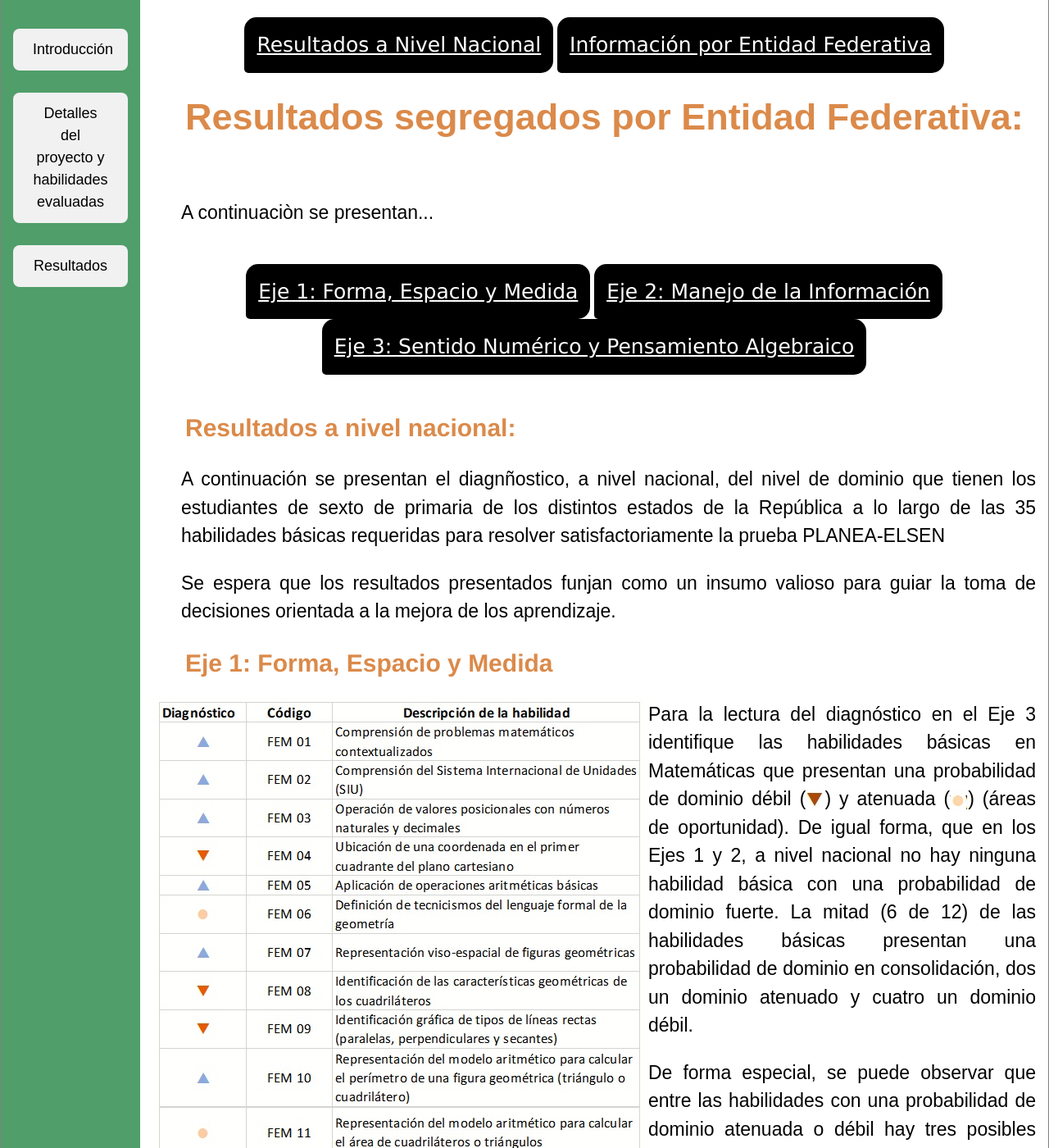
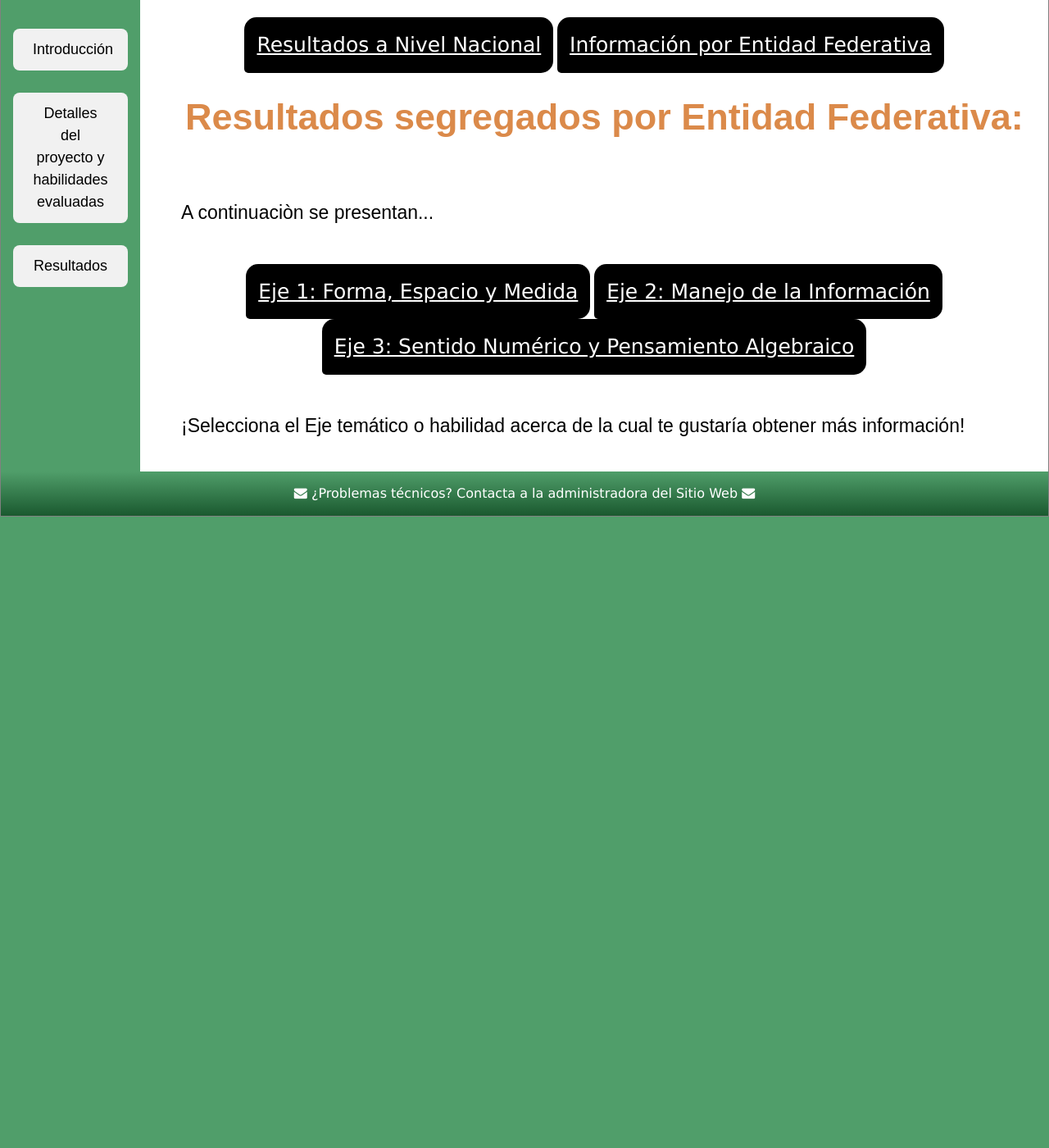
Before and after one commit to rimedie/rimedie.github.io, a Jekyll site: the page built from PLANEA-ELSEN_2015/Heatmaps.html, in a window 1280 px wide and 1400 px high, scrolled down 620 px. Shown: the whole window at 82% size. Built offline with Jekyll 4.4.1, drawn with Linux system fonts in a browser that asks for light colours; after the commit the page ends 1250 px from its top, so only the background shows below that; some of the changed text lies outside the part shown.

Commit message:
Update Heatmaps.html

```diff
--- a/PLANEA-ELSEN_2015/Heatmaps.html
+++ b/PLANEA-ELSEN_2015/Heatmaps.html
@@ -4,47 +4,7 @@ title: Detalles sobre Diagnóstico Nacional Feb,2019
 ---
 <div class="blurb">
 
-    <h2 class="interact">Resultados a nivel nacional:</h2>
-
-<p>A continuación se presentan el diagnñostico, a nivel nacional, del nivel de dominio que tienen los estudiantes de sexto de primaria de los distintos estados de la República a lo largo de las 35 habilidades básicas requeridas para resolver satisfactoriamente la prueba PLANEA-ELSEN</p>
-
-<p>Se espera que los resultados presentados funjan como un insumo valioso para guiar la toma de decisiones orientada a la mejora de los aprendizaje. </p>
-		<a id="FEM"></a>
-    <h2 class="interact">Eje 1: Forma, Espacio y Medida</h2>
-    <img class="displayed" style="float:left;" src="/images_gral/Nac_FEM.jpg" />
-	<p>Para la lectura del diagnóstico en el Eje 3 identifique las habilidades básicas en Matemáticas que presentan una probabilidad de dominio débil (<img class="displayed" src="/images_gral/Debil.jpg" />) y atenuada (<img class="displayed" src="/images_gral/Atenuado.jpg" />) (áreas de oportunidad). De igual forma, que en los Ejes 1 y 2, a nivel nacional no hay ninguna habilidad básica con una probabilidad de dominio fuerte. La mitad (6 de 12) de las habilidades básicas presentan una probabilidad de dominio en consolidación, dos un dominio atenuado y cuatro un dominio débil.</p>
-	<p>De forma especial, se puede observar que entre las habilidades con una probabilidad de dominio atenuada o débil hay tres posibles ejes temáticos para su análisis a mayor profundidad: 1) Ubicación de una coordenada en el plano cartesiano (FEM04), 2) representación del conocimiento simbólico y analógico asociado a la geometría (FEM06, FEM08 y FEM09), y 3) deducción y representación de un modelo aritmético para el calculo del área mediante descomposición de figuras geométricas (FEM11 y FEM12).</p>
-	<br><br><br><br><br><br><br>
-	<a id="MI"></a>
-    <h2 class="interact">Eje 2: Manejo de la Información</h2>
-    <img class="displayed" style="float:left;" src="/images_gral/Nac_MI.jpg" />
-	<p>Para la lectura del diagnóstico en el Eje 2 identifique las habilidades básicas en Matemáticas que presentan una probabilidad de dominio débil (<img class="displayed" src="/images_gral/Debil.jpg" />) y atenuada (<img class="displayed" src="/images_gral/Atenuado.jpg" />) (áreas de oportunidad). De igual forma, que en el Eje 1, a nivel nacional no hay ninguna habilidad básica con una probabilidad de dominio fuerte. La mitad (5 de 10) de las habilidades básicas presentan un dominio en consolidación, tres un dominio atenuado y dos un dominio débil.</p>
-	<p>De manera especial, se puede observar que entre las habilidades con una probabilidad de dominio atenuada o débil hay dos posibles ejes temáticos para su análisis a mayor profundidad: 1) medidas de tendencia central  (MI03 y MI04), y 2) fracciones (MI08, MI09 y MI10).</p>
-	 <br><br><br><br><br><br>
-       <a id="SNPA"></a>
-    <h2 class="interact">Eje 3: Sentido Numérico y Pensamiento Algebráico</h2>
-    <img class="displayed" style="float:left;" src="/images_gral/Nac_SNPA.jpg" />
-	<p>Para la lectura del diagnóstico en el Eje 1 identifique las habilidades básicas en Matemáticas que presentan una probabilidad de dominio débil (<img class="displayed" src="/images_gral/Debil.jpg" />) y atenuada (<img class="displayed" src="/images_gral/Atenuado.jpg" />) (áreas de oportunidad). Nótese que a nivel nacional no hay ninguna habilidad básica con una probabilidad de dominio fuerte. Solo 4 de las 13 habilidades básicas se encuentran en consolidación. Por su parte, siete habilidades básicas presentan una probabilidad de dominio atenuado y dos de ellas una probabilidad de dominio débil.</p>
-	<p>En especial, se puede observar que entre las habilidades con una probabilidad de dominio atenuada o débil hay tres posibles ejes temáticos para su análisis a mayor profundidad: 1) Conocimientos básicos de las Matemáticas (SNPA02, SNPA03, SNPA09 y SNPA10), 2) fracciones (SNPA01, SNPA04, SNPA05 y SNPA11), y 3) deducción de patrones con progresiones especiales (SNPA13).</p>
-	<br>
-	<p></p>
-	<br>
-
-
-	<br>
-	<p>
-	<br>
-	<p>
-	<br>
-	<p>
-	<br>
-	<p>
-	<br>
-	<p>
-	<br>
-	<p>
-  	<br>
-	<p>
+<p>¡Selecciona el Eje temático o habilidad acerca de la cual te gustaría obtener más información!</p>
 
 
 
```
